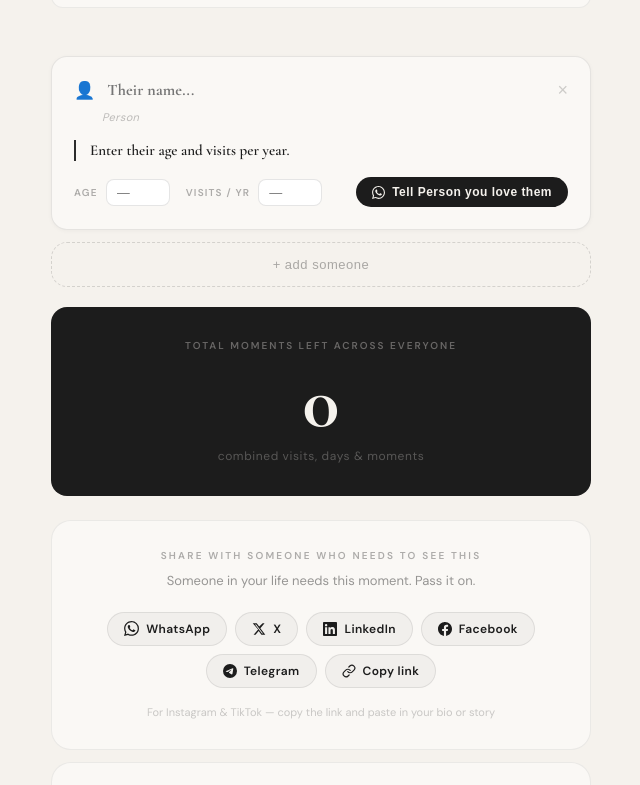
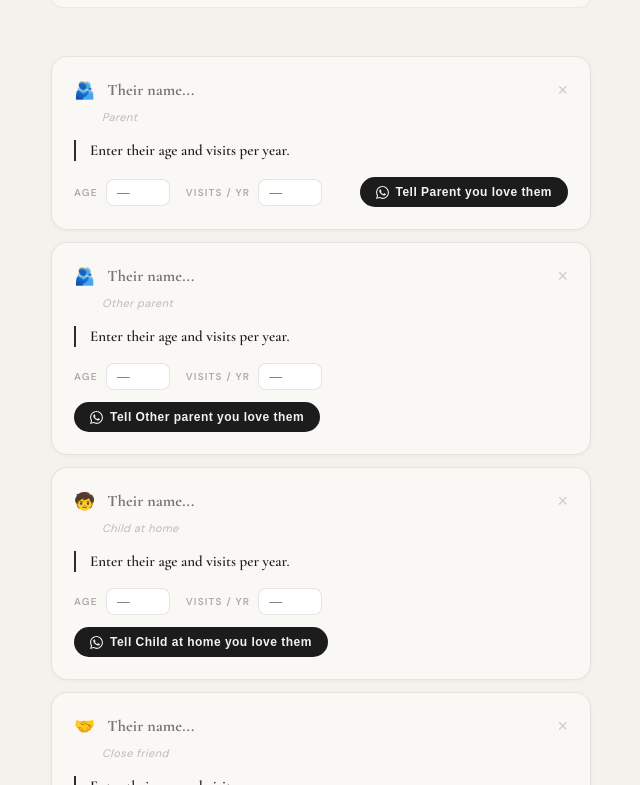
Before and after one commit to rohaanzuberi/rohaan-tools, a Next.js app: page /people-grid in a window 1280 px wide. Shown: the part 755-1540 px from the top of the page, without its empty margins (319-959 px from the left). Built offline with nearby package versions, Linux system fonts and the light colour scheme.

Commit message:
Update page.js

```diff
--- a/app/people-grid/page.js
+++ b/app/people-grid/page.js
@@ -8,7 +8,11 @@ const TOOL_URL = "https://tools.rohaanzuberi.com/people-grid";
 const SHARE_TEXT = "I just counted how many times I'll actually see the people I love most. The number hit different. Try it yourself...";
 
 const DEFAULT_PEOPLE = [
-  { id: "person1", label: "Person", emoji: "👤", name: "", age: "", visitsPerYear: "", visitLabel: "visits", leaveAge: null },
+  { id: "parent1", label: "Parent", emoji: "🫂", name: "", age: "", visitsPerYear: "", visitLabel: "visits", leaveAge: null },
+  { id: "parent2", label: "Other parent", emoji: "🫂", name: "", age: "", visitsPerYear: "", visitLabel: "visits", leaveAge: null },
+  { id: "child", label: "Child at home", emoji: "🧒", name: "", age: "", visitsPerYear: "", visitLabel: "weekends", leaveAge: 18 },
+  { id: "friend", label: "Close friend", emoji: "🤝", name: "", age: "", visitsPerYear: "", visitLabel: "meetups", leaveAge: null },
+  { id: "partner", label: "Partner", emoji: "❤️", name: "", age: "", visitsPerYear: "", visitLabel: "days", leaveAge: null },
 ];
 
 const SOCIALS = [
@@ -170,7 +174,9 @@ function PersonCard({ person, onUpdate, onRemove, index }) {
   if (person.leaveAge) {
     const yearsLeft = Math.max(0, person.leaveAge - age);
     touchpoints = Math.round(yearsLeft * visitsPerYear);
-    touchpointLabel = `${touchpoints.toLocaleString()} more weekends before they leave home.`;
+    touchpointLabel = age && visitsPerYear
+      ? `${touchpoints.toLocaleString()} more weekends before they leave home.`
+      : "Enter their age and visits per year.";
   } else {
     touchpoints = Math.round((weeksLeft / WEEKS_PER_YEAR) * visitsPerYear);
     touchpointLabel = age && visitsPerYear
@@ -339,7 +345,6 @@ export default function PeopleGrid() {
         opacity: revealed ? 1 : 0, transform: revealed ? "translateY(0)" : "translateY(20px)",
         transition: "opacity 0.9s ease, transform 0.9s ease",
       }}>
-        {/* Header */}
         <div style={{ marginBottom: "48px" }}>
           <div style={{ fontSize: "10px", letterSpacing: "0.26em", color: "rgba(28,28,28,0.4)", textTransform: "uppercase", marginBottom: "18px", fontWeight: "600" }}>
             The people grid
@@ -385,7 +390,6 @@ export default function PeopleGrid() {
           </div>
         </div>
 
-        {/* Cards */}
         {people.map((person, i) => (
           <PersonCard key={person.id} person={person} index={i}
             onUpdate={(u) => updatePerson(i, u)}
@@ -393,7 +397,6 @@ export default function PeopleGrid() {
           />
         ))}
 
-        {/* Add person */}
         {adding ? (
           <div style={{ background: "#faf8f5", border: "1px solid rgba(28,28,28,0.12)", borderRadius: "16px", padding: "20px", marginBottom: "12px" }}>
             <div style={{ display: "flex", gap: "10px", marginBottom: "12px" }}>
@@ -415,7 +418,6 @@ export default function PeopleGrid() {
           }}>+ add someone</button>
         )}
 
-        {/* Total counter */}
         <div style={{ background: "#1c1c1c", borderRadius: "16px", padding: "32px 24px", margin: "8px 0 12px", textAlign: "center" }}>
           <div style={{ color: "rgba(245,242,237,0.35)", fontSize: "10px", letterSpacing: "0.2em", textTransform: "uppercase", marginBottom: "12px", fontWeight: "600" }}>
             Total moments left across everyone
@@ -432,7 +434,6 @@ export default function PeopleGrid() {
 
         <ShareBar />
 
-        {/* Footer */}
         <div style={{ background: "#faf8f5", borderRadius: "20px", padding: "40px 28px", border: "1px solid rgba(28,28,28,0.07)", textAlign: "center", marginTop: "12px" }}>
           <p style={{ fontFamily: "'Cormorant Garamond', serif", fontSize: "clamp(22px, 5vw, 28px)", fontWeight: "600", color: "#1c1c1c", lineHeight: "1.35", margin: "0 0 14px" }}>
             Don't let it just be a number.
```
